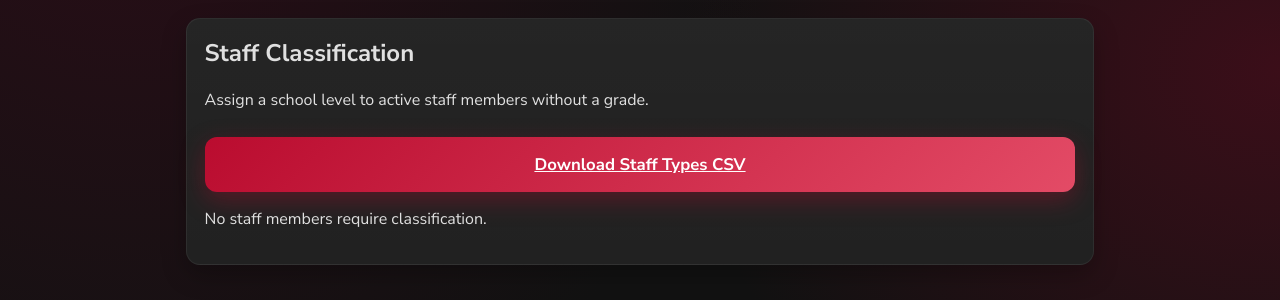
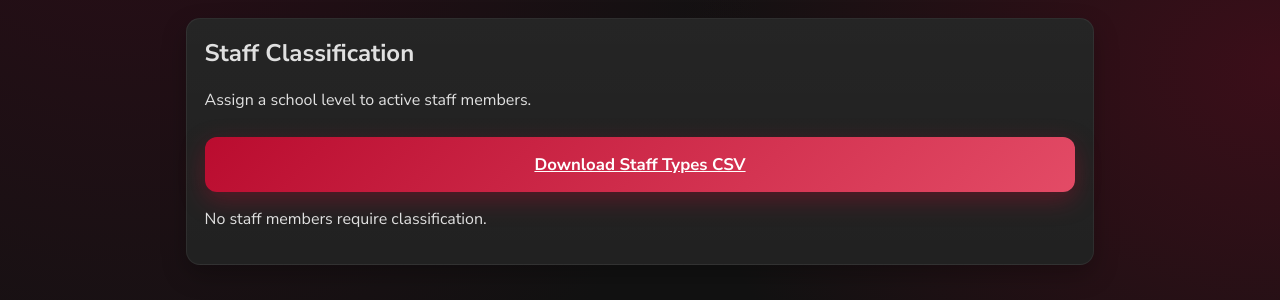
Before and after one commit to brockton-school/bps_internal_tools, a Python web app: template bps_internal_tools/templates/sis_sync/staff_classification.html in a window 1280 px wide. Shown: the part 92-392 px from the top of the page. Run offline with Jinja, Linux system fonts and the light colour scheme; the template is opened without the code that fills it, so the values that code supplies are empty.

Commit message:
update staff classification verbiage

```diff
--- a/bps_internal_tools/templates/sis_sync/staff_classification.html
+++ b/bps_internal_tools/templates/sis_sync/staff_classification.html
@@ -2,7 +2,7 @@
 {% block content %}
 <div class="card">
   <h2 style="margin-top:0">Staff Classification</h2>
-  <p>Assign a school level to active staff members without a grade.</p>
+  <p>Assign a school level to active staff members.</p>
   <div style="margin: 1em 0">
     <a class="btn" href="{{ url_for('sis_sync.staff_classification', download='1') }}">Download Staff Types CSV</a>
   </div>
```
